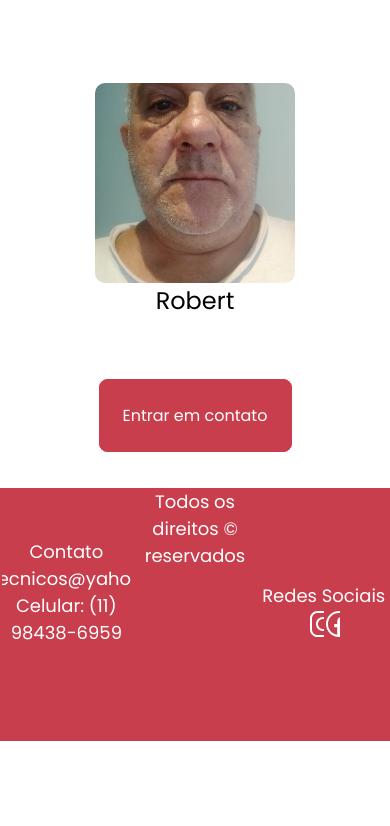
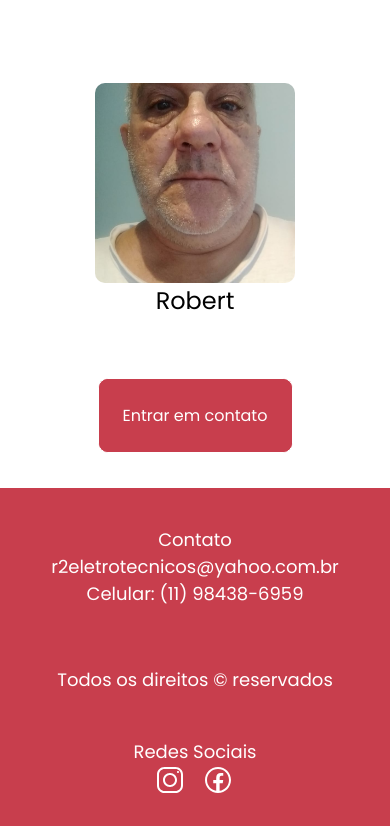
Before and after one commit to RafaelBerger/R2Eletrotecnicos, a plain HTML site: page index.html in a window 390 px wide. Shown: the part 4697-5523 px from the top of the page. Before the commit the page ends 5438 px from the top, so only its background shows below. Drawn offline with Linux system fonts and the light colour scheme.

Commit message:
Concluído responsividade do footer

```diff
--- a/css/footer.css
+++ b/css/footer.css
@@ -53,3 +53,68 @@
   justify-content: space-around;
   align-items: center;
 }
+
+@media (max-width: 1380px) {
+  #direito-autoral {
+    display: flex;
+    justify-content: center;
+    align-items: center;
+    width: 33%;
+  }
+
+  #meios-contato {
+    height: auto;
+  }
+
+  #contato {
+    width: 33%;
+    height: 70%;
+  }
+
+  #redes-sociais {
+    width: 33%;
+  }
+}
+
+@media (max-width: 910px) {
+  #footer {
+    display: flex;
+    flex-direction: column;
+    justify-content: space-around;
+
+    height: 30vh;
+  }
+
+  #direito-autoral {
+    width: 100%;
+    height: auto;
+  }
+
+  #contato {
+    width: 100%;
+    height: 33%;
+  }
+}
+
+@media (max-width: 650px) {
+  #footer {
+    height: 40vh;
+  }
+  #direito-autoral {
+    width: 100%;
+  }
+
+  #redes-sociais {
+    width: 100%;
+  }
+}
+
+@media (max-width: 375px) {
+  #footer {
+    height: 60vh;
+  }
+
+  .p-footer {
+    font-size: 16px;
+  }
+}
--- a/css/profissionais.css
+++ b/css/profissionais.css
@@ -65,7 +65,7 @@
 
 @media (max-width: 1370px) {
   .profissionais {
-    height: 70vh;
+    height: 50vh;
   }
   #titulo-prof {
     height: auto;
```
